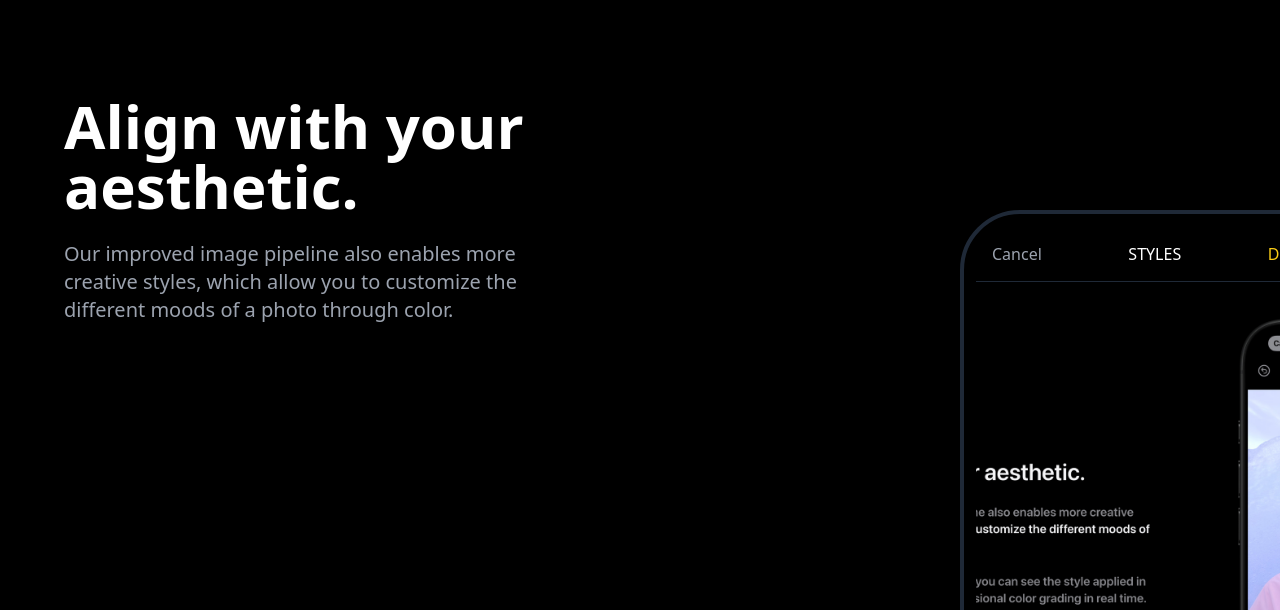
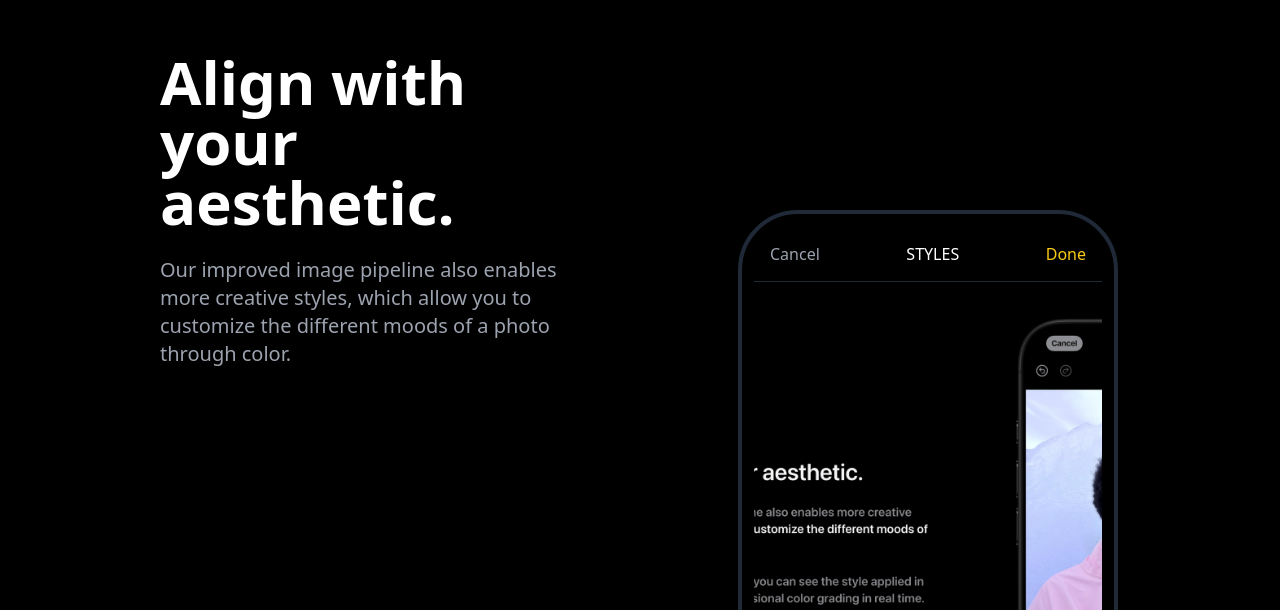
Before and after one commit to ryuntalan/mobile-mockup-shift, a React (Vite) app: page / in a window 1280 px wide. Shown: the part 190-800 px from the top of the page. Built offline with nearby package versions, Linux system fonts and the light colour scheme.

Commit message:
Fix: Image and text alignment
Adjust image and text positioning for better visual layout.

```diff
--- a/src/components/ScrollSection.tsx
+++ b/src/components/ScrollSection.tsx
@@ -37,8 +37,8 @@ const ScrollSection = () => {
   return (
     <div className="bg-black min-h-[300vh]" ref={containerRef}>
       {/* Fixed phone mockup with image transition */}
-      <div className="fixed top-0 right-0 w-1/2 h-screen flex items-center justify-center">
-        <div className="relative">
+      <div className="fixed top-0 right-0 w-1/2 h-screen flex items-center justify-center pr-16">
+        <div className="relative w-[380px]"> {/* Fixed width to ensure consistent sizing */}
           {mockupImages.map((image, index) => (
             <div
               key={image}
@@ -54,7 +54,7 @@ const ScrollSection = () => {
       </div>
 
       {/* Scrollable text sections with fade transitions */}
-      <div className="w-1/2 relative">
+      <div className="w-1/2 relative pl-24"> {/* Increased left padding */}
         <div className="min-h-screen flex items-center px-16">
           <div className={cn(
             "transition-opacity duration-500",
```
